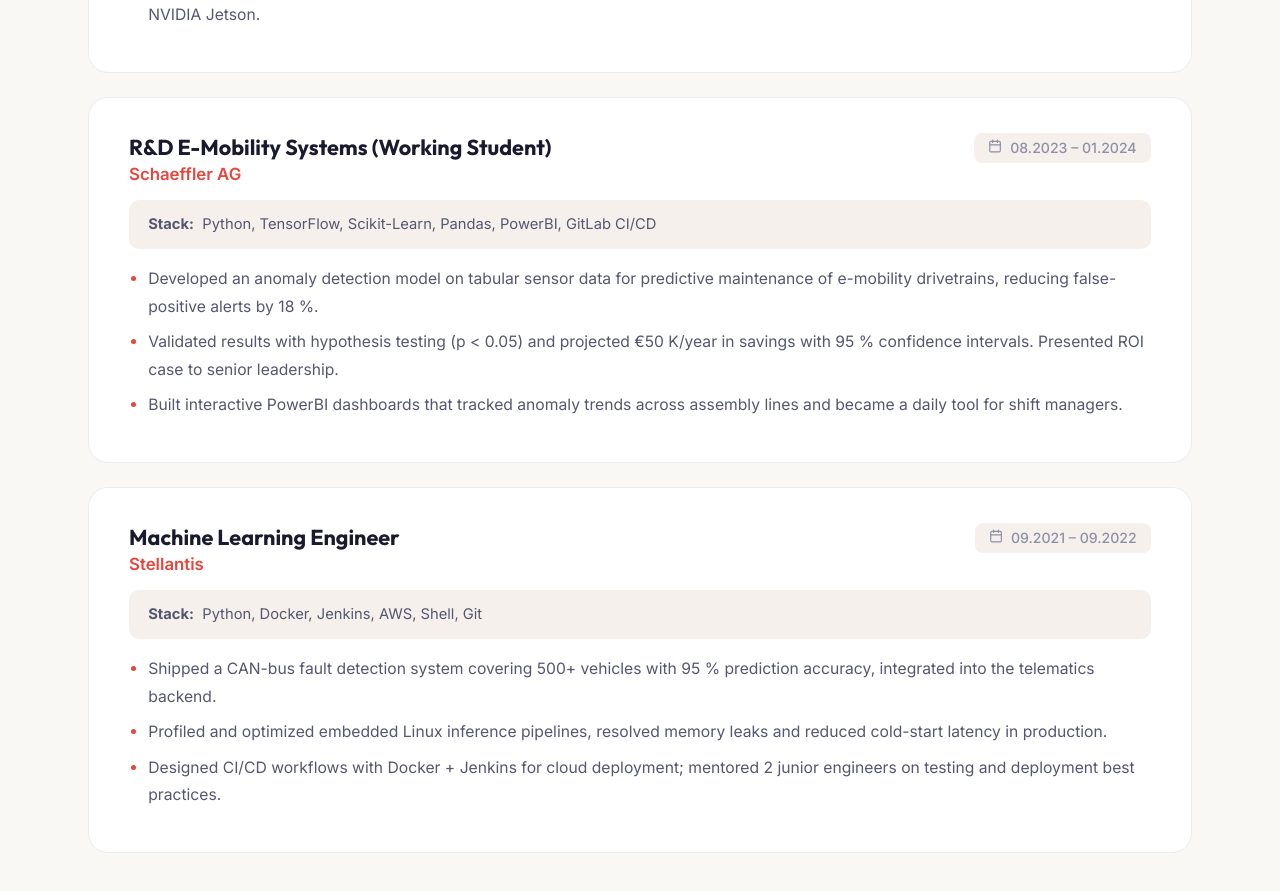
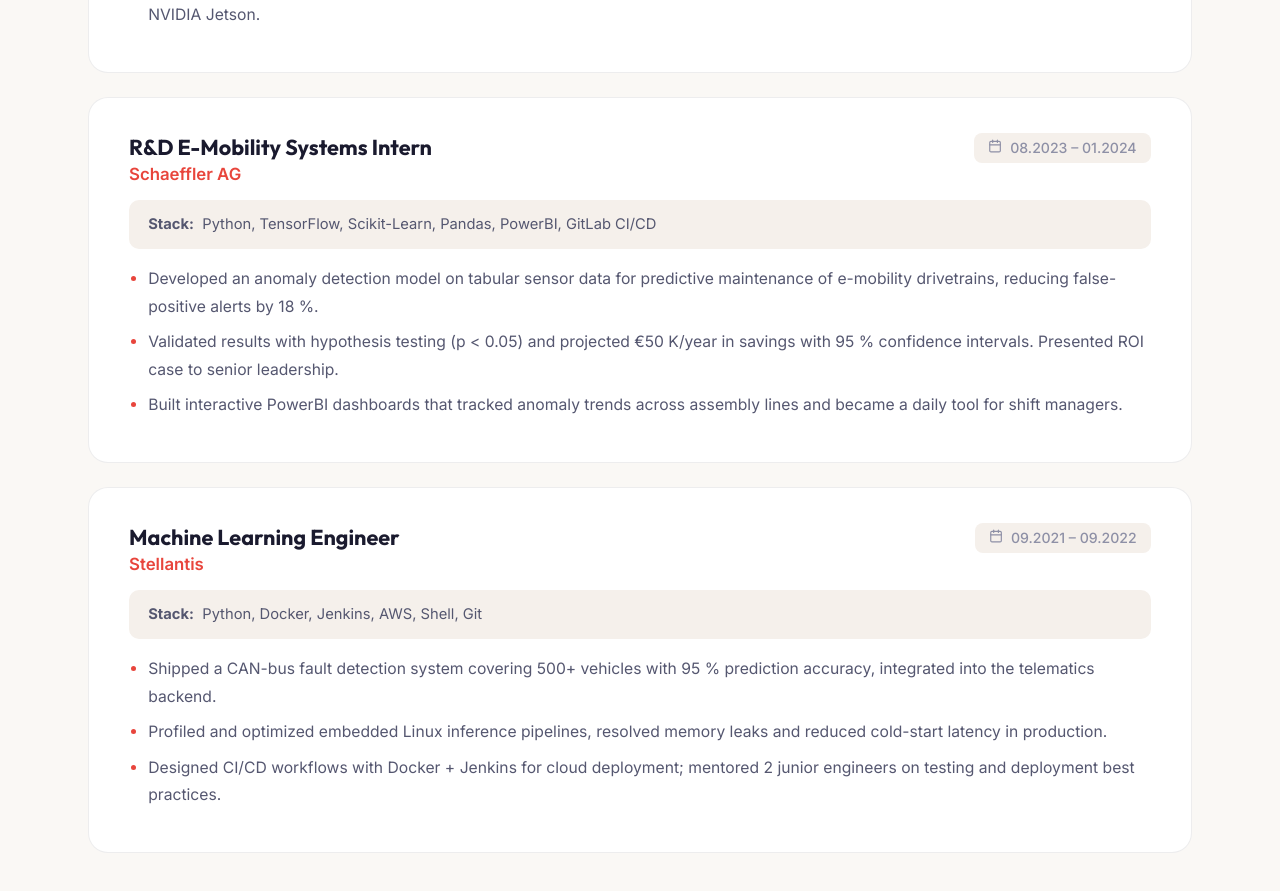
Before and after one commit to Ishitha-P/portfolio, a React (Create React App) app: page / in a window 1280 px wide. Shown: the part 1840-2731 px from the top of the page. Built offline with nearby package versions, Linux system fonts and the light colour scheme.

Commit message:
Update job title from 'Working Student' to 'Intern'

```diff
--- a/src/data/experience.ts
+++ b/src/data/experience.ts
@@ -27,7 +27,7 @@ export const experience = [
   {
     name: 'Schaeffler AG',
     type: 'work',
-    title: 'R&D E-Mobility Systems (Working Student)',
+    title: 'R&D E-Mobility Systems Intern',
     techStack: 'Python, TensorFlow, Scikit-Learn, Pandas, PowerBI, GitLab CI/CD',
     summaryPoints: [
       'Developed an anomaly detection model on tabular sensor data for predictive maintenance of e-mobility drivetrains, reducing false-positive alerts by 18 %.',
```
